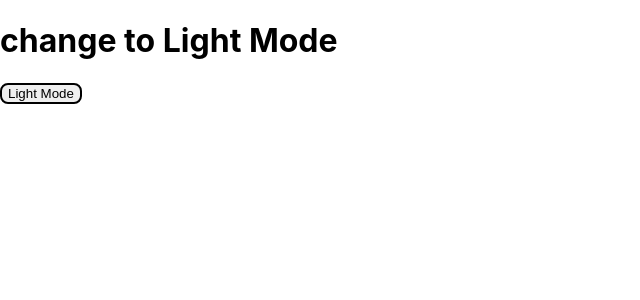
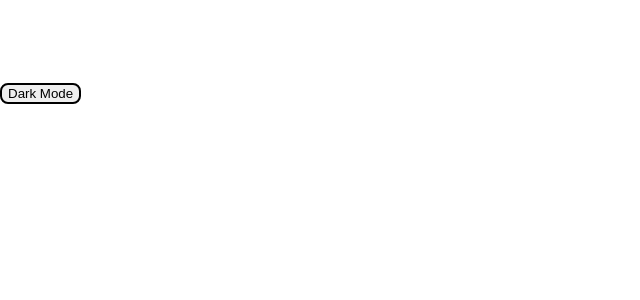
Before and after one commit to Madhucrj3/git, a React (Create React App) app: page / in a window 1280 px wide. Shown: the top 300 px of the page, without its empty margins (0-640 px from the left). Built offline with nearby package versions, Linux system fonts and the light colour scheme.

Commit message:
another branch

```diff
--- a/src/componenet/index.js
+++ b/src/componenet/index.js
@@ -2,7 +2,7 @@ import React from "react";
 
 export default class LightDarkMode extends React.Component {
   state = {
-    mode: "Light",
+    mode: "Dark",
   };
 
   changeMode = (e) => {
@@ -14,7 +14,7 @@ export default class LightDarkMode extends React.Component {
   render() {
     const { mode } = this.state;
     return (
-      <div style={{ backgroundColor: mode === "Dark" ? "#000" : "#fff" }}>
+      <div style={{ backgroundColor: mode === "Dark" ? "#00000" : "#fff" }}>
         <h1 style={{ color: mode === "Dark" ? "#fff" : "#000" }}>
           change to {mode} Mode
         </h1>
```
